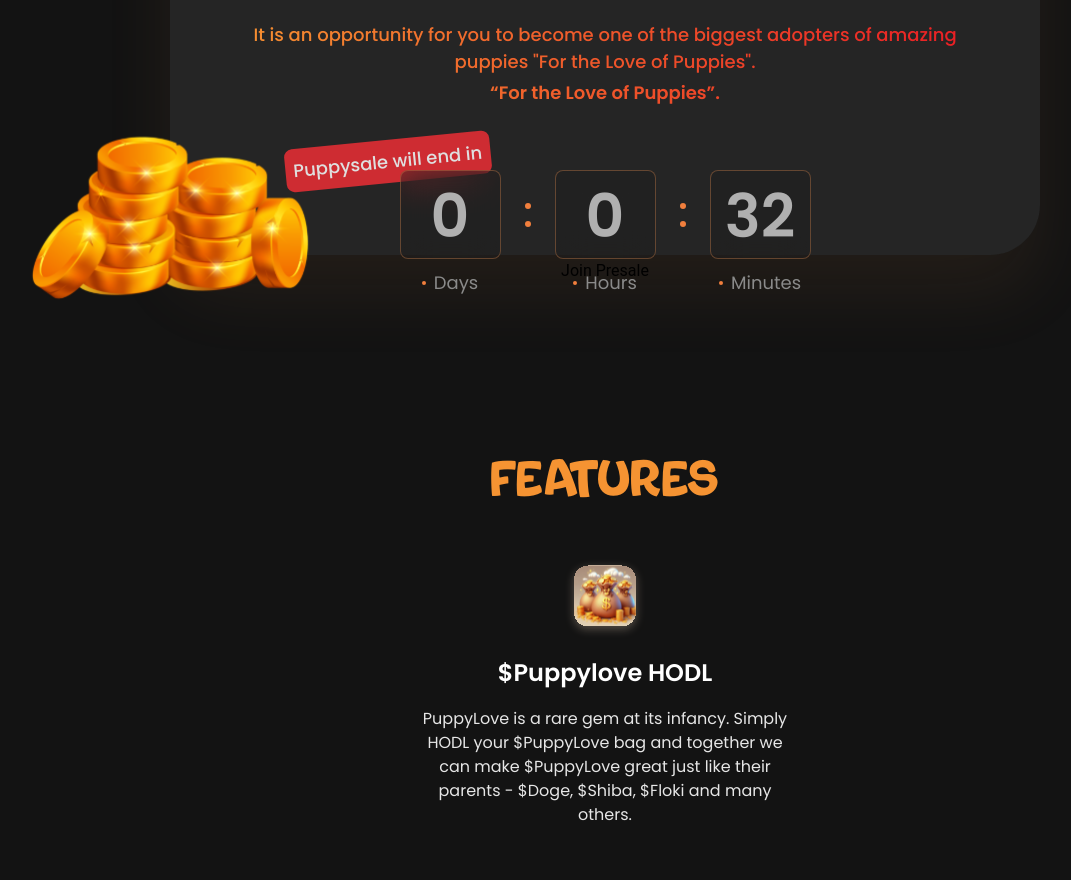
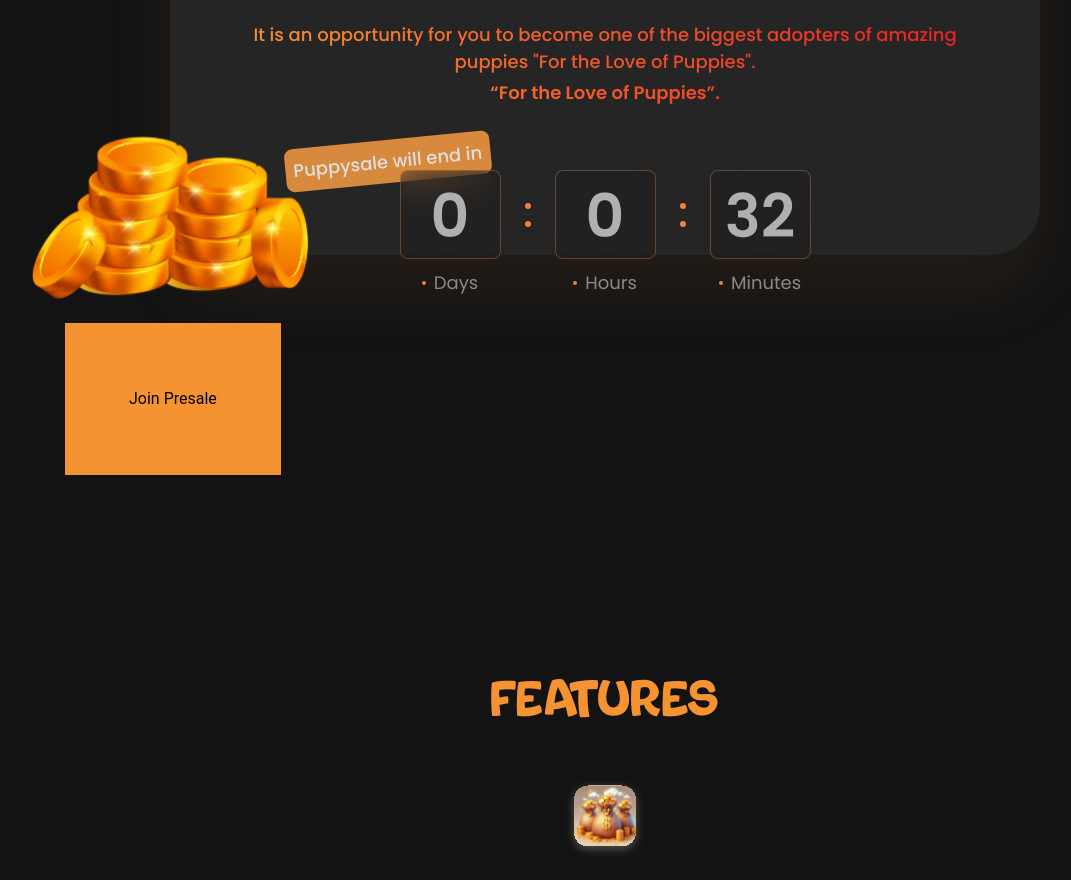
Before and after one commit to BernardOnuh/PuppyLoveFrontEnd-main, a React (Create React App) app: page / in a window 1280 px wide. Shown: the part 3100-3980 px from the top of the page, without its empty margins (35-1106 px from the left). Built offline with nearby package versions, Linux system fonts and the light colour scheme.

Commit message:
Update Puppysale.js
commit

```diff
--- a/src/components/Home/Puppysale.js
+++ b/src/components/Home/Puppysale.js
@@ -115,7 +115,7 @@ export default function Puppysale() {
                     </ul>
 
         {/* <div className=' w-[237px] h-[44px] absolute top-[-35px] sm:top-[-30px] left-[-22px] sm:left-[51px] -z-10 bg-red ' > */}
-        <div className=' begin f-f-m text-tiny md:text-base text-white p-[8px] rounded-[8px] absolute top-[-35px] sm:top-[-30px] left-[-22px] sm:left-[51px] -z-10 bg-red ' >
+        <div className=' begin f-f-m text-tiny md:text-base text-white p-[8px] rounded-[8px] absolute top-[-35px] sm:top-[-30px] left-[-22px] sm:left-[51px] -z-10 bg-[#F59332] ' >
         Puppysale will end in
         </div>
                 </div>
@@ -124,8 +124,9 @@ export default function Puppysale() {
                 <img src={coinsign} className=' w-[132px] sm:w-[148px] h-auto sm:h-[148px] absolute top-[-50px] sm:top-[-62px] right-[-10px] sm:right-[18px]  lg:hidden  ' />
 
 
-<button>Join Presale</button>
+
             </div>
+            <button className="bg-[#F59332] border border-[64px] border-[#F59332] mt-[68px]">Join Presale</button>
         </div>
     )
 }
```
